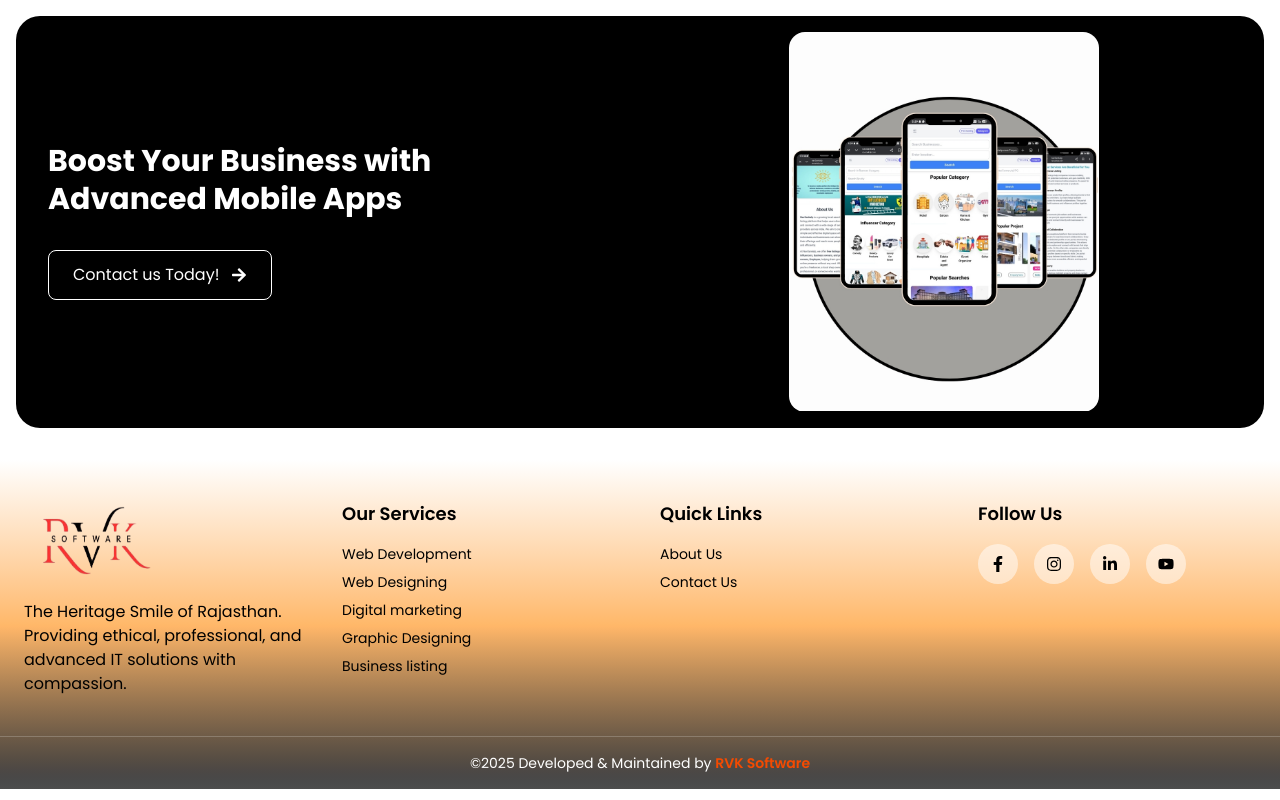
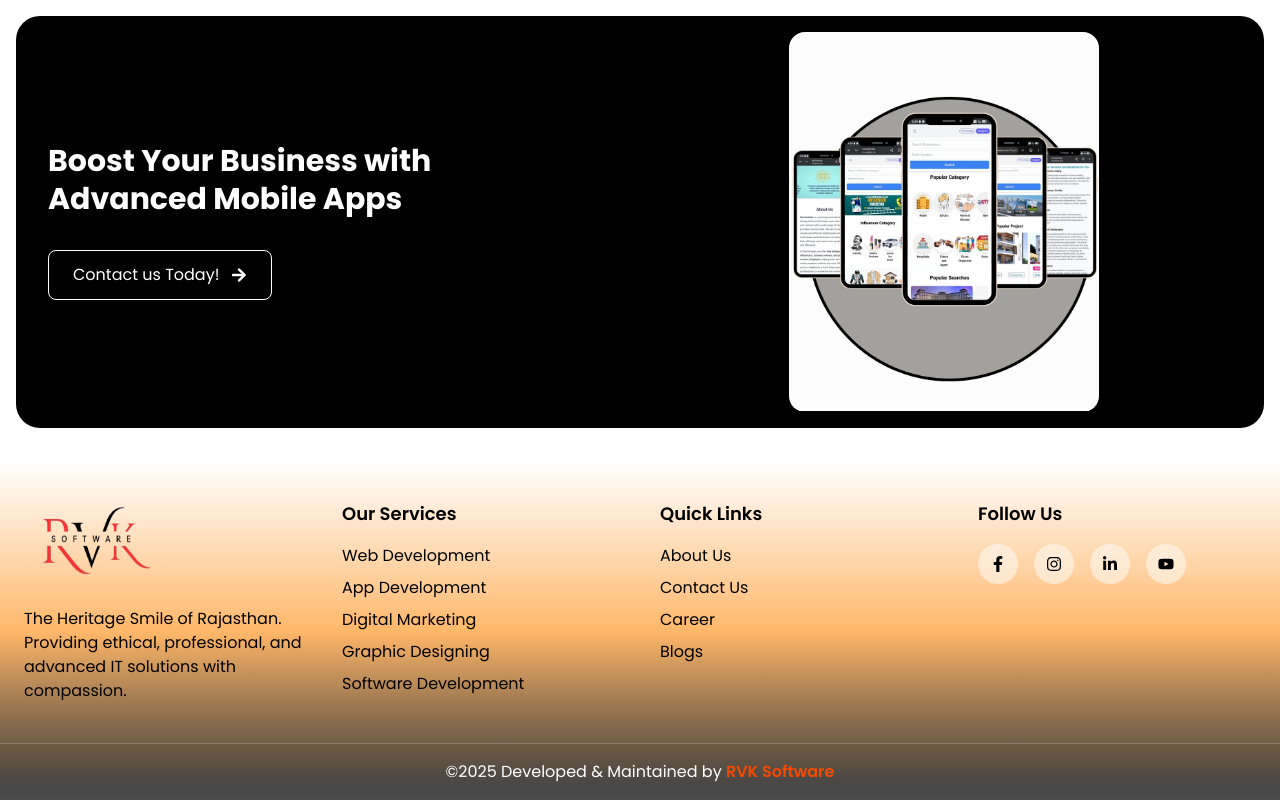
Before and after one commit to RVK-Software/Priti, a React (Vite) app: page /technologies in a window 1280 px wide. Shown: the part 2668-3468 px from the top of the page. Built offline with nearby package versions, Linux system fonts and the light colour scheme.

Commit message:
updated code

```diff
--- a/src/components/Footer.jsx
+++ b/src/components/Footer.jsx
@@ -1,36 +1,32 @@
+import { Link } from "react-router-dom";
 import {
   FaFacebookF,
   FaInstagram,
   FaLinkedinIn,
   FaYoutube,
-  FaMapMarkerAlt,
-  FaPhoneAlt,
-
 } from "react-icons/fa";
 
 const Footer = () => {
   return (
-    <footer className="bg-linear-to-t from-black/70  via-orange-300 to-white text-black">
+    <footer className="bg-linear-to-t from-black/70 via-orange-300 to-white text-black">
       {/* MAIN FOOTER */}
       <div className="max-w-7xl mx-auto px-6 py-10">
         <div className="grid gap-10 md:grid-cols-2 lg:grid-cols-4">
 
           {/* COMPANY INFO */}
           <div className="space-y-4">
-            <div className="flex items-center gap-3">
+            <Link to="/" className="inline-block">
               <img
                 src="/RVK-LOGO1.png"
                 alt="Company Logo"
                 className="w-34 h-21"
               />
-            </div>
+            </Link>
 
             <p className="text-[16px] text-black">
               The Heritage Smile of Rajasthan. Providing ethical,
               professional, and advanced IT solutions with compassion.
             </p>
-
-
           </div>
 
           {/* SERVICES */}
@@ -39,13 +35,32 @@ const Footer = () => {
               Our Services
             </h3>
 
-            <ul className="space-y-2 text-sm text-black">
-              <li>Web Development</li>
-              <li>Web Designing</li>
-              <li>Digital marketing</li>
-              <li>Graphic Designing</li>
-              <li>Business listing</li>
-
+            <ul className="space-y-2 text-[16px] text-black">
+              <li>
+                <Link to="/technologies" className="hover:text-orange-500 transition">
+                  Web Development
+                </Link>
+              </li>
+              <li>
+                <Link to="/technologies" className="hover:text-orange-500 transition">
+                  App Development
+                </Link>
+              </li>
+              <li>
+                <Link to="/technologies" className="hover:text-orange-500 transition">
+                  Digital Marketing
+                </Link>
+              </li>
+              <li>
+                <Link to="/technologies" className="hover:text-orange-500 transition">
+                  Graphic Designing
+                </Link>
+              </li>
+              <li>
+                <Link to="/technologies" className="hover:text-orange-500 transition">
+                  Software Development
+                </Link>
+              </li>
             </ul>
           </div>
 
@@ -55,9 +70,30 @@ const Footer = () => {
               Quick Links
             </h3>
 
-            <ul className="space-y-2 text-sm text-black">
-              <li>About Us</li>
-              <li>Contact Us</li>
+            <ul className="space-y-2 text-[16px] text-black">
+              <li>
+                <Link to="/about" className="hover:text-orange-500 transition">
+                  About Us
+                </Link>
+              </li>
+              <li>
+                <Link to="/contact" className="hover:text-orange-500 transition">
+                  Contact Us
+                </Link>
+              </li>
+              <li>
+                <Link to="/career" className="hover:text-orange-500 transition">
+                  Career
+                </Link>
+              </li>
+              <li>
+                <Link
+                  to="/navsankalp-blog"
+                  className="hover:text-orange-500 transition"
+                >
+                  Blogs
+                </Link>
+              </li>
             </ul>
           </div>
 
@@ -97,14 +133,14 @@ const Footer = () => {
               </a>
             </div>
           </div>
+
         </div>
       </div>
 
       {/* COPYRIGHT BAR */}
       <div className="border-t border-white/20">
-        <div className="max-w-7xl mx-auto px-6 py-4 text-center text-sm text-white">
-          ©{new Date().getFullYear()}{" "}
-          Developed & Maintained by{" "}
+        <div className="max-w-7xl mx-auto px-6 py-4 text-center text-[16px] text-white">
+          ©{new Date().getFullYear()} Developed & Maintained by{" "}
           <span className="font-semibold text-orange-600">
             RVK Software
           </span>
--- a/src/components/NavSankalp.jsx
+++ b/src/components/NavSankalp.jsx
@@ -59,7 +59,7 @@ const Navsankalp = () => {
           </div>
 
           {/* CARDS */}
-          <div className="grid grid-cols-1 text-xl lg:grid-cols-2 gap-8">
+          <div className="grid grid-cols-1 text-[16px] lg:grid-cols-2 gap-8">
             {industries.map((item, index) => (
               <div
                 key={index}
--- a/src/components/Services.jsx
+++ b/src/components/Technologies.jsx
@@ -82,9 +82,8 @@ const Services = ({ mode = "redirect", onSelectService }) => {
                 className="absolute inset-0 w-full h-full object-cover
                            group-hover:scale-110 transition-transform duration-500"
               />
+
               <div className="absolute inset-0 bg-black/40"></div>
-
-              {/* DARK OVERLAY */}
               <div className="absolute inset-0 bg-linear-to-t from-black/80 via-black/40 to-transparent"></div>
 
               {/* CONTENT */}
--- a/src/components/Values.jsx
+++ b/src/components/Values.jsx
@@ -52,7 +52,7 @@ const CoreValues = () => {
           <h2 className="text-3xl md:text-4xl font-bold text-white">
             Our Core Values
           </h2>
-          <p className="mt-4 text-gray-400 text-xl max-w-3xl mx-auto">
+          <p className="mt-4 text-gray-400 text-[16px] max-w-3xl mx-auto">
             Integrity, transparency, teamwork, accountability, and innovation
             form the foundation of RVK Software.
           </p>
@@ -97,7 +97,7 @@ const CoreValues = () => {
     <h3 className="text-xl font-semibold text-white mb-2">
       {item.title}
     </h3>
-    <p className="text-gray-400 text-[18px] leading-relaxed">
+    <p className="text-gray-400 text-[16px] leading-relaxed">
       {item.desc}
     </p>
   </div>
--- a/src/pages/AboutPage.jsx
+++ b/src/pages/AboutPage.jsx
@@ -17,7 +17,7 @@ const AboutPage = () => {
           <h2 className="text-3xl lg:text-4xl font-bold mb-6">
             Our Vision
           </h2>
-          <p className="text-gray-300 text-xl max-w-3xl mx-auto mb-10">
+          <p className="text-gray-300 text-[16px] max-w-3xl mx-auto mb-10">
             We aim to empower businesses, creators, and talent through our innovative solutions.
             Our upcoming application, <span className="text-orange-400 font-semibold">Navsankalp App</span>, will transform the way MSME, Influencers, Job Seekers and Property Owners and also help to boost the Economy.
           </p>
@@ -27,28 +27,28 @@ const AboutPage = () => {
             <div className="bg-white rounded-2xl p-6 text-black shadow-lg hover:scale-105 transition">
               <FaRocket className="text-orange-400 text-3xl mb-4" />
               <h3 className="text-xl font-semibold mb-2">MSMEs</h3>
-              <p className="text-gray-700 text-xl">
+              <p className="text-gray-700 text-[16px]">
                 Smart tools to scale operations, boost visibility, and drive sustainable growth.
               </p>
             </div>
             <div className="bg-white rounded-2xl p-6 text-black shadow-lg hover:scale-105 transition">
               <FaLightbulb className="text-orange-400 text-3xl mb-4" />
               <h3 className="text-xl font-semibold mb-2">Influencers</h3>
-              <p className="text-gray-700 text-xl">
+              <p className="text-gray-700 text-[16px]">
                 End-to-end solutions to monetize content and manage brand collaborations.
               </p>
             </div>
             <div className="bg-white rounded-2xl p-6 text-black shadow-lg hover:scale-105 transition">
               <FaUsers className="text-orange-400 text-3xl mb-4" />
               <h3 className="text-xl font-semibold mb-2">Job Seekers</h3>
-              <p className="text-gray-700 text-xl">
+              <p className="text-gray-700 text-[16px]">
                 Direct access to verified opportunities with growth-focused companies.
               </p>
             </div>
             <div className="bg-white rounded-2xl p-6 text-black shadow-lg hover:scale-105 transition">
               <FaBuilding className="text-orange-400 text-3xl mb-4" />
               <h3 className="text-xl font-semibold mb-2">Property Owners</h3>
-              <p className="text-gray-700 text-xl">
+              <p className="text-gray-700 text-[16px]">
                 Simplified property listing, management, and customer engagement systems.
               </p>
             </div>
@@ -62,12 +62,12 @@ const AboutPage = () => {
           <h2 className="text-3xl lg:text-4xl font-bold text-gray-800">
             Why Choose <span className="text-orange-400">RVK Software</span>
           </h2>
-          <p className="text-gray-600 max-w-3xl text-xl mx-auto mt-4">
+          <p className="text-gray-600 max-w-3xl text-[16px] mx-auto mt-4">
             We combine expertise, innovation, and a client-first approach to deliver digital solutions that truly make an impact.
           </p>
         </div>
 
-        <div className="grid sm:grid-cols-2 text-xl lg:grid-cols-3 gap-8">
+        <div className="grid sm:grid-cols-2 text-[16px] lg:grid-cols-3 gap-8">
           {[
             "Proven track record of successful projects",
             "Experienced and skilled development team",
--- a/src/pages/ContactPage.jsx
+++ b/src/pages/ContactPage.jsx
@@ -97,7 +97,7 @@ const ContactSection = () => {
           </div>
 
           {/* RIGHT FORM */}
-          <div className="p-10">
+          <div className="p-5">
             <h3 className="text-2xl font-semibold text-gray-800 mb-6">
               Send Us a Message
             </h3>
@@ -109,6 +109,15 @@ const ContactSection = () => {
                 </label>
                 <input
                   type="text"
+                  className="w-full border border-gray-300 rounded-lg px-4 py-3 focus:outline-none focus:ring-2 focus:ring-orange-400"
+                />
+              </div>
+              <div>
+                <label className="block text-sm font-medium text-gray-700 mb-1">
+                  Contact Number
+                </label>
+                <input
+                  type="tel"
                   className="w-full border border-gray-300 rounded-lg px-4 py-3 focus:outline-none focus:ring-2 focus:ring-orange-400"
                 />
               </div>
--- a/src/pages/LandingPage.jsx
+++ b/src/pages/LandingPage.jsx
@@ -1,6 +1,6 @@
 import Home from "../components/Hero";
 import AboutUs from "../components/AboutUs";
-import Services from "../components/Services";
+import Services from "../components/Technologies";
 import Navbar from "../components/Navbar";
 import Footer from "../components/Footer";
 import CustWebDev from "../components/CustWebDev";
```
Also changed, not shown: src/components/Digital-services.jsx (+10 -13 lines), src/pages/TechnologiesPage.jsx (+39 -63 lines).
